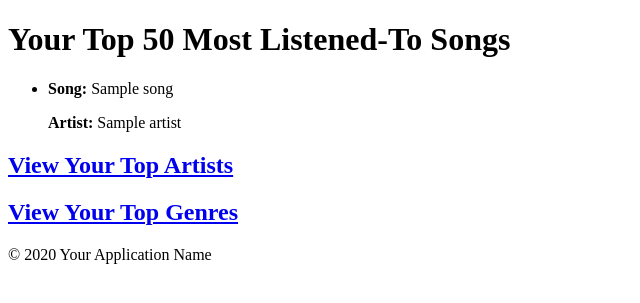
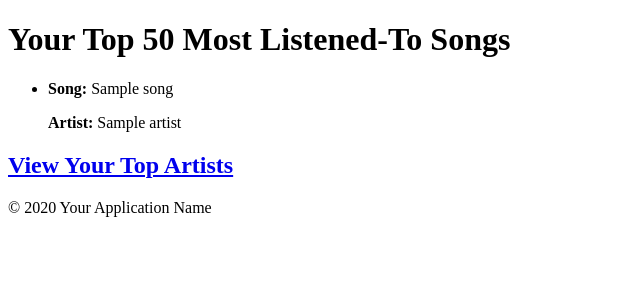
Before and after one commit to erosenfeld2005/CS2340_Project2, a Django app: template templates/spotify_app/top_song.html in a window 1280 px wide. Shown: the top 303 px of the page, without its empty margins (0-640 px from the left). Run offline with Django 5.2, Linux system fonts and the light colour scheme; the template is opened without the code that fills it: most values are stand-ins (such as "Sample title", 1, 10 or a date in 2020).

Commit message:
small change to make it more like individual slides

```diff
--- a/templates/spotify_app/top_song.html
+++ b/templates/spotify_app/top_song.html
@@ -24,10 +24,6 @@
     <!-- Link to the top artists page -->
     <h2><a href="{% url 'display_top_artists' %}">View Your Top Artists</a></h2>
 
-    <!-- Optional: Add a link to determine top genres -->
-    <h2><a href="{% url 'top_genres' %}">View Your Top Genres</a></h2>
-
-    <!-- Optional: Add a logout or clear session link if needed -->
 
     <footer>
         <p>&copy; {{ current_year }} Your Application Name</p> <!-- Display current year -->
```
